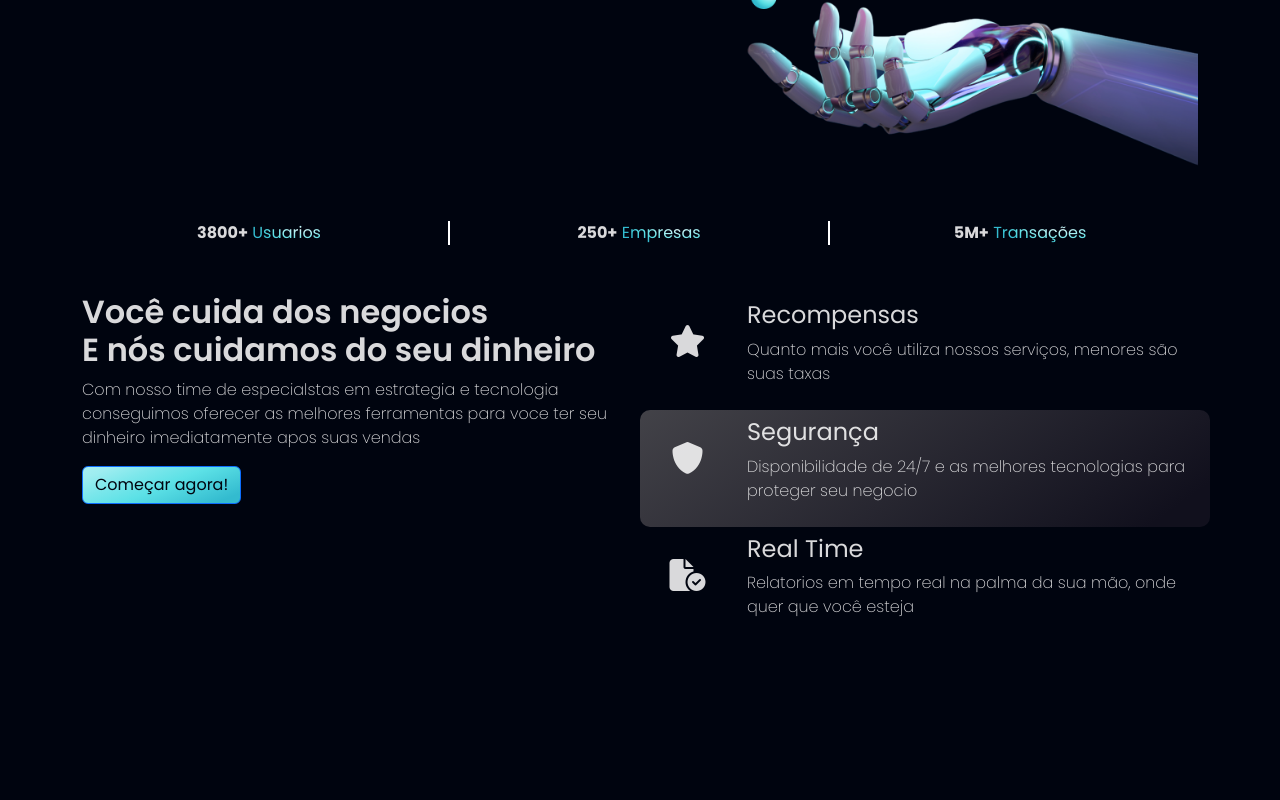
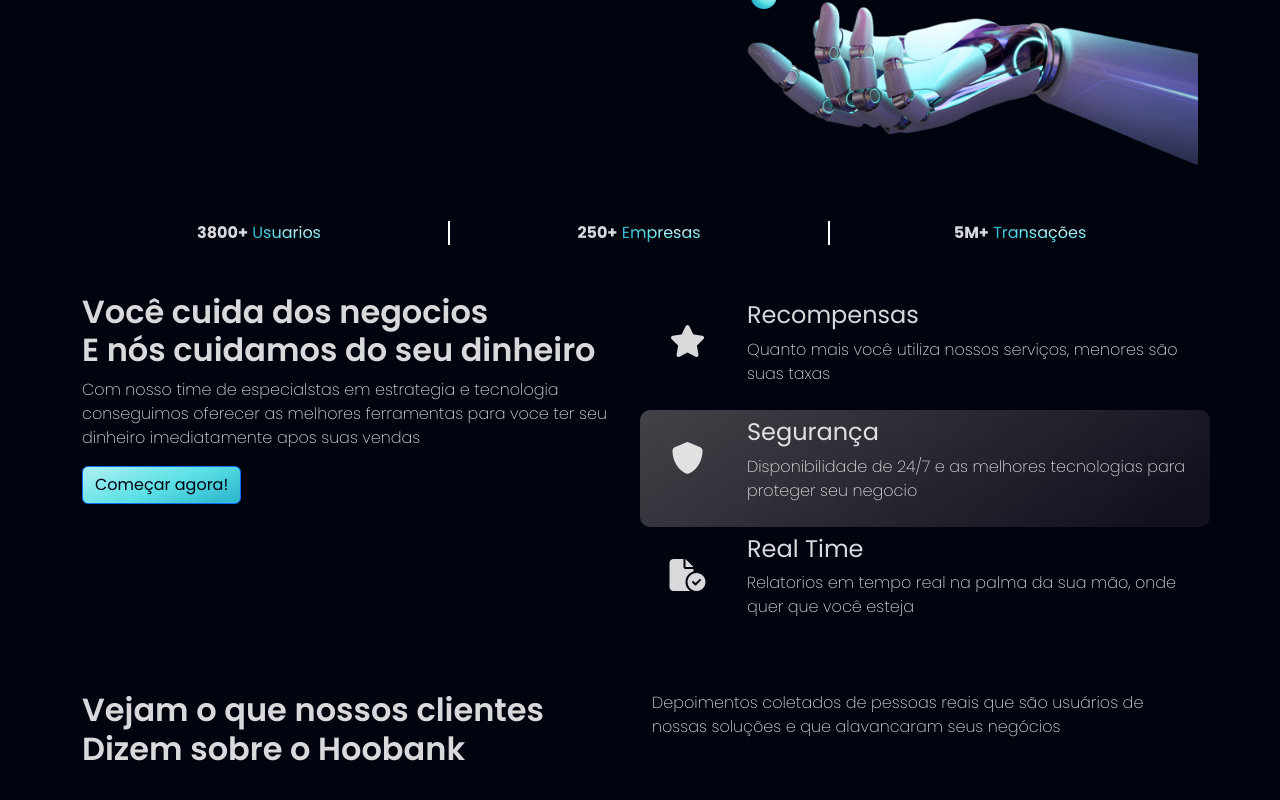
Before and after one commit to renanrcs/FirstProject-Booststrap, a plain HTML site: page index.html in a window 1280 px wide. Shown: the part 476-1276 px from the top of the page. Before the commit the page ends 1119 px from the top, so only its background shows below. Drawn offline with nearby package versions, Linux system fonts and the light colour scheme.

Commit message:
building part of the comments

```diff
--- a/index.html
+++ b/index.html
@@ -117,7 +117,18 @@
             </div>
         </div>
     </div>
+
     <!-- pre comentarios -->
+    <div class="container">
+        <div class="row mt-5 mb-5">
+            <div class="col-12 col-sm-12 col-md-6 col-lg-6 col-xl-6 col-xxl-6">
+                <h2>Vejam o que nossos clientes<br>Dizem sobre o Hoobank</h2>
+            </div>
+            <div class="col-12 col-sm-12 col-md-6 col-lg-6 col-xl-6 col-xxl-6">
+                <p>Depoimentos coletados de pessoas reais que são usuários de nossas soluções e que alavancaram seus negócios</p>
+            </div>
+        </div>
+    </div>
     <!-- depoimentos -->
     <!-- CTA -->
     <!-- rodapé -->
```
